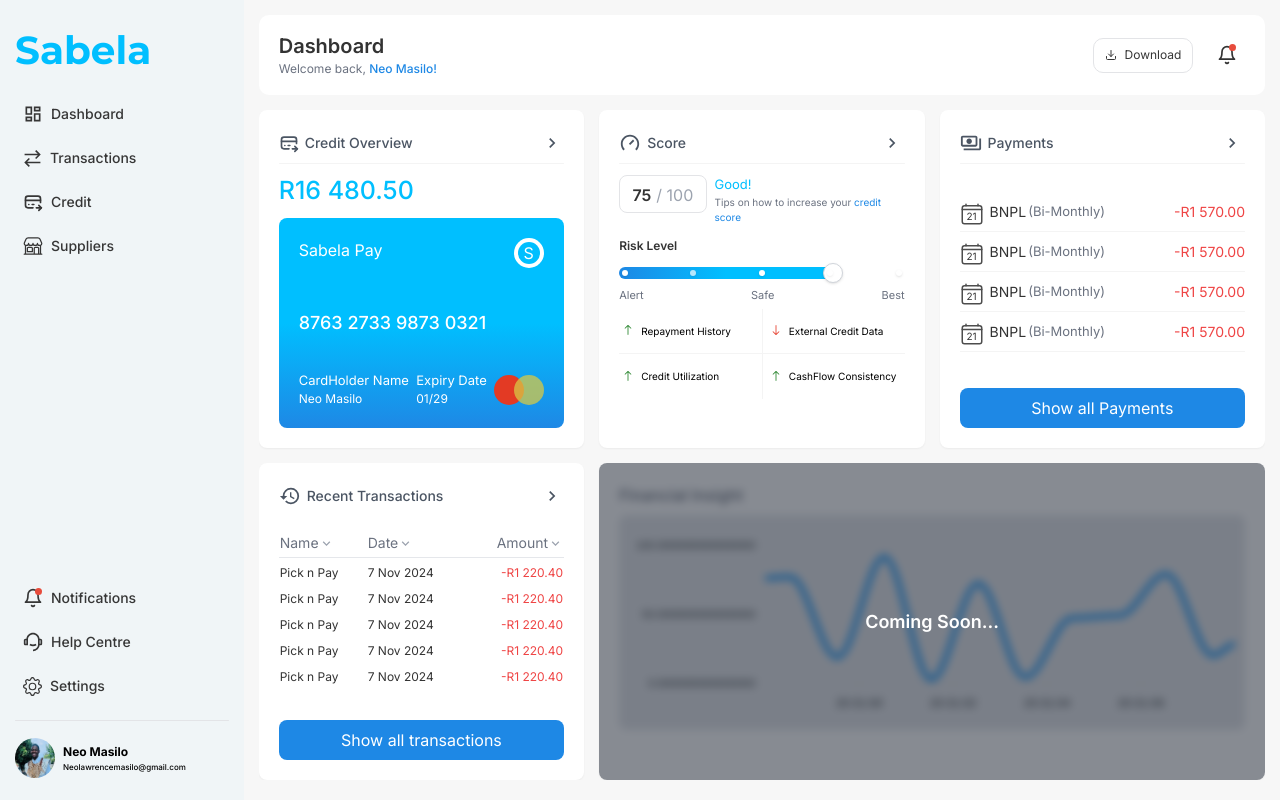
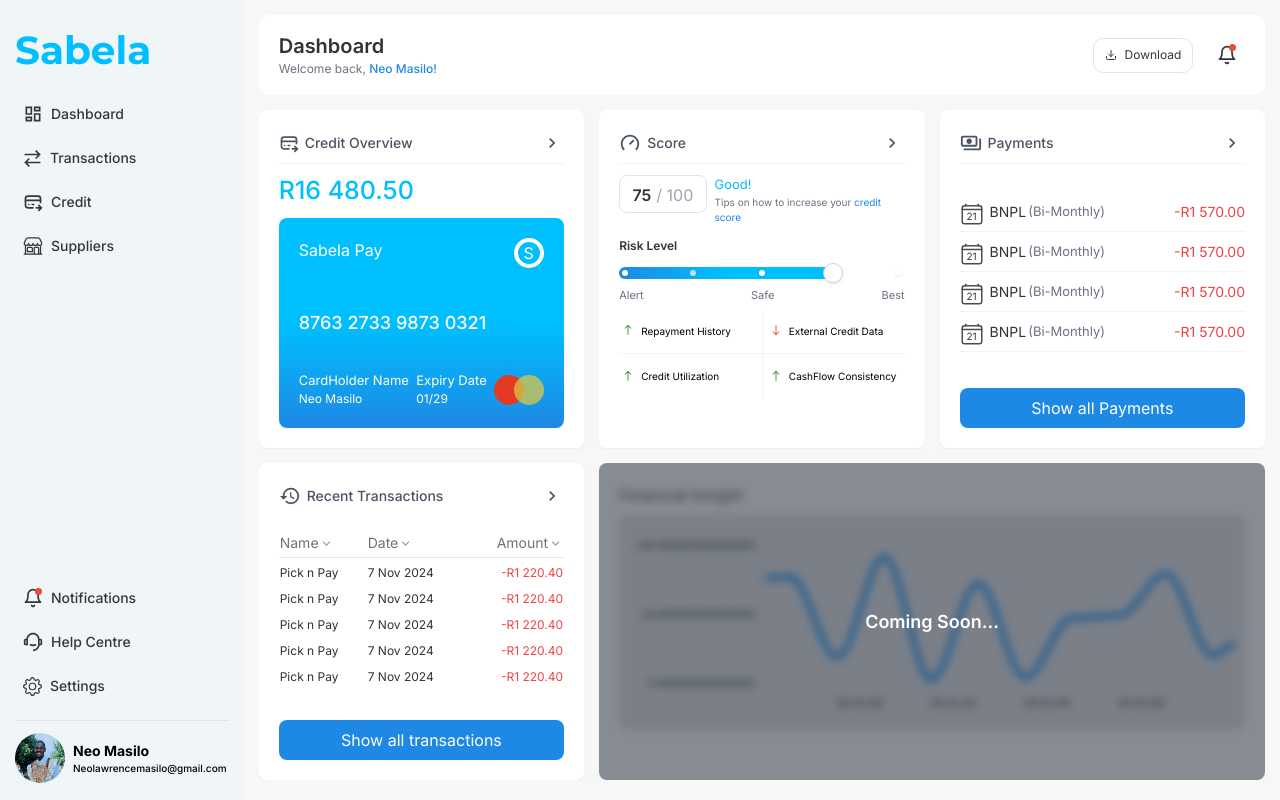
Before and after one commit to lawrencemasilo/ZestyApp, a React (Create React App) app in the folder frontend/: page / in a window 1280 px wide. Built offline with nearby package versions, Linux system fonts and the light colour scheme.

Commit message:
adjusted font size

```diff
--- a/frontend/src/components/SME/NavBar.jsx
+++ b/frontend/src/components/SME/NavBar.jsx
@@ -90,12 +90,12 @@ export const NavBar = () => {
             <img
               src={test}
               alt="user profile picture"
-              className="w-[40px] h-[40px] rounded-full"
+              className="w-[50px] h-[50px] rounded-full"
             />
           </div>
           <div className="ml-[8px]">
-            <p className="text-[12px] font-bold">Neo Masilo</p>
-            <p className="text-[8px] font-medium">Neolawrencemasilo@gmail.com</p>
+            <p className="text-[14px] font-bold">Neo Masilo</p>
+            <p className="text-[10px] font-medium">Neolawrencemasilo@gmail.com</p>
           </div>
         </div>
       </div>
```
